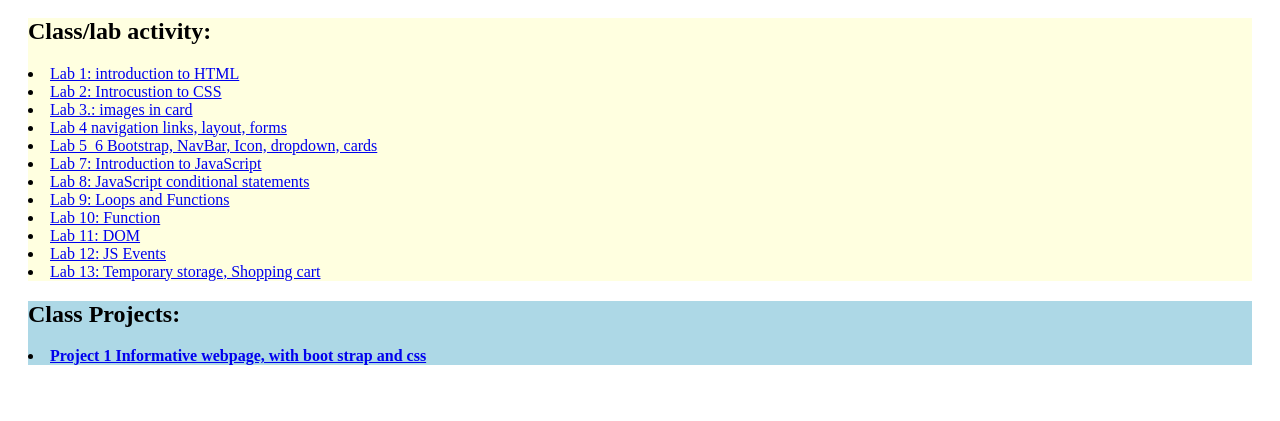
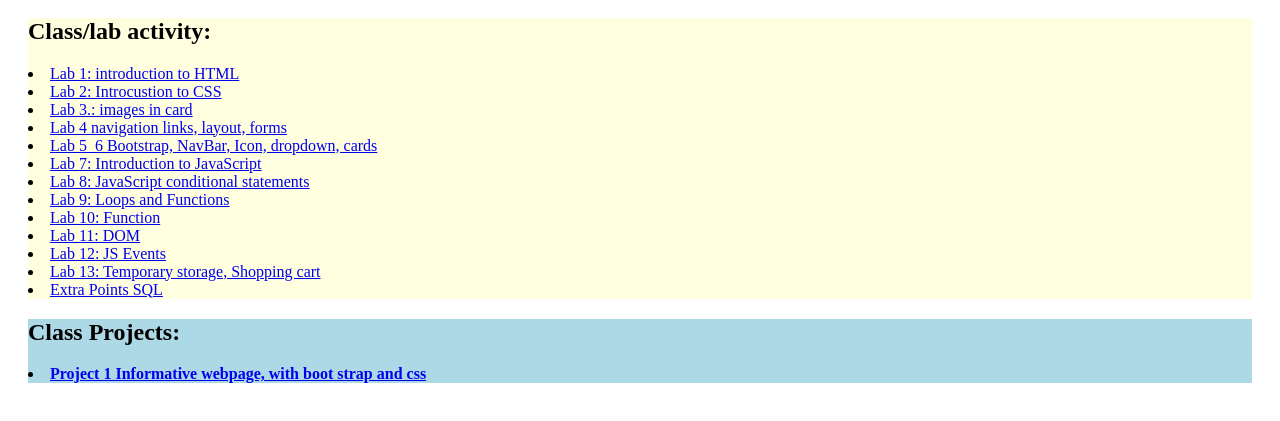
Before and after one commit to MsJa4/web_development, a plain HTML site: page index.html in a window 1280 px wide. Shown: the part 115-536 px from the top of the page. Drawn offline with Linux system fonts and the light colour scheme.

Commit message:
Add files via upload

```diff
--- a/index.html
+++ b/index.html
@@ -25,6 +25,9 @@
         <li><a href="Lab11_DOM/lab11.html"> Lab 11: DOM</a></li>
         <li><a href="day12_events/lab12.html"> Lab 12: JS Events</a></li>
         <li><a href="lab13_storage/lab13.html"> Lab 13: Temporary storage, Shopping cart</a></li>
+
+        <li><a href="Extra Points SQL/Burdier.JPG"> Extra Points SQL</a></li>
+
         </section>
 
         <section style="background-color: lightblue;">
```
Also changed, not shown: Extra Points SQL/Burdier.JPG (added).
